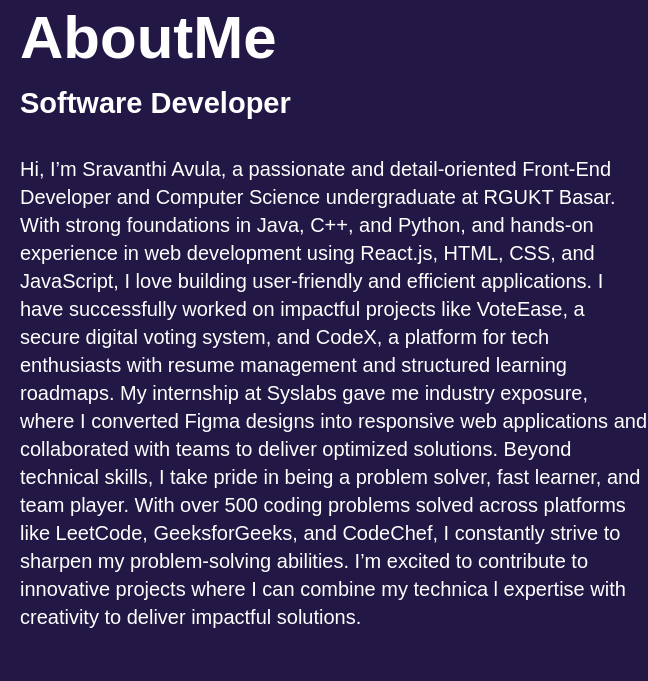
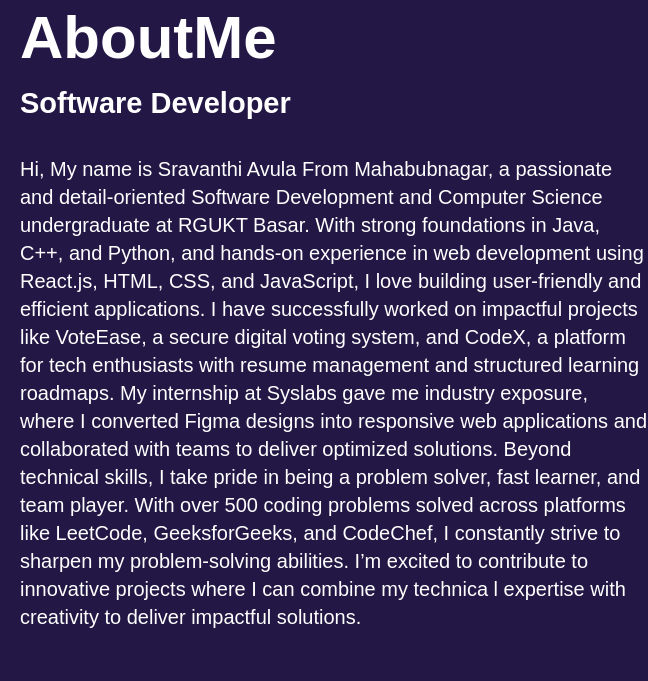
Before and after one commit to A-Sravanthi/My-Portfolio, a plain HTML site: page index.html in a window 1280 px wide. Shown: the part 814-1495 px from the top of the page, 632-1280 px from the left. Drawn offline with nearby package versions, Linux system fonts and the light colour scheme.

Commit message:
Update index.html

```diff
--- a/index.html
+++ b/index.html
@@ -13,7 +13,7 @@
     </head>
     <body>
         <header class="header">
-            <a href="#" class="logo"> Portfolio</a>
+            <a href="https://drive.google.com/file/d/1yktI_jX4rwQgZ46g7ErnAlLVGoX1Jtdb/view?usp=sharing" class="logo"> Portfolio</a>
             <nav class="navbar">
                 <a href="#home" style="--i:1" class="active">Home</a>
                 <a href="#about" style="--i:2" >About</a>
@@ -54,8 +54,8 @@
             <div class="about-text">
                 <h2> About<span>Me</span></h2>
                 <h4>Software Developer</h4>
-                <P> Hi, I’m Sravanthi Avula, a passionate and detail-oriented
-                     Front-End Developer and Computer Science undergraduate at RGUKT Basar.
+                <P> Hi, My name is Sravanthi Avula From Mahabubnagar, a passionate and detail-oriented
+                     Software Development and Computer Science undergraduate at RGUKT Basar.
                      With strong foundations in Java, C++, and Python, and hands-on experience in web development
                       using React.js, HTML, CSS, and JavaScript, I love building user-friendly and efficient applications.
 
```
